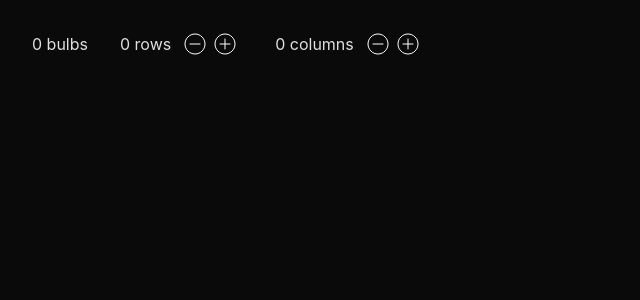
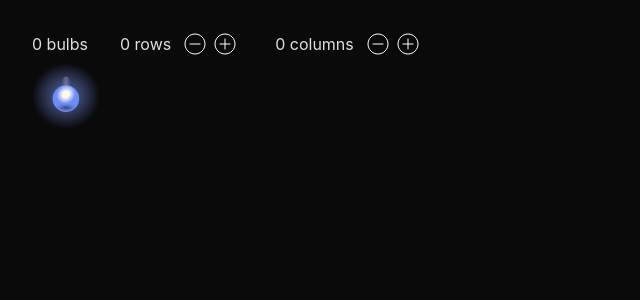
Before and after one commit to meczajkowski/lights-generator-app, a React (Vite) app: page / in a window 1280 px wide. Shown: the top 300 px of the page, without its empty margins (0-640 px from the left). Built offline with nearby package versions, Linux system fonts and the light colour scheme.

Commit message:
feat: create light

```diff
--- a/src/App.jsx
+++ b/src/App.jsx
@@ -1,4 +1,5 @@
 import './App.css';
+import { SingleLight } from './components/SingleLight';
 import { Text } from './components/Text';
 import { Counter } from './components/counter';
 
@@ -10,6 +11,9 @@ function App() {
         <Counter text='rows' />
         <Counter text='columns' />
       </nav>
+      <div>
+        <SingleLight></SingleLight>
+      </div>
     </div>
   );
 }
--- /dev/null
+++ b/src/components/SingleLight.jsx
@@ -0,0 +1,15 @@
+import { useState } from 'react';
+import LightTurnedOff from '/images/light-turned-off.svg';
+import LightBlue from '/images/light-blue.svg';
+
+export const SingleLight = (props) => {
+  const [isOn, setOn] = useState(true);
+
+  const imageSrc = isOn ? LightBlue : LightTurnedOff;
+
+  const handleToggle = () => {
+    setOn(!isOn);
+  };
+
+  return <img onClick={handleToggle} src={imageSrc} alt='Single Light' />;
+};
```
Also changed, not shown: public/images/light-turned-off.svg (added).
